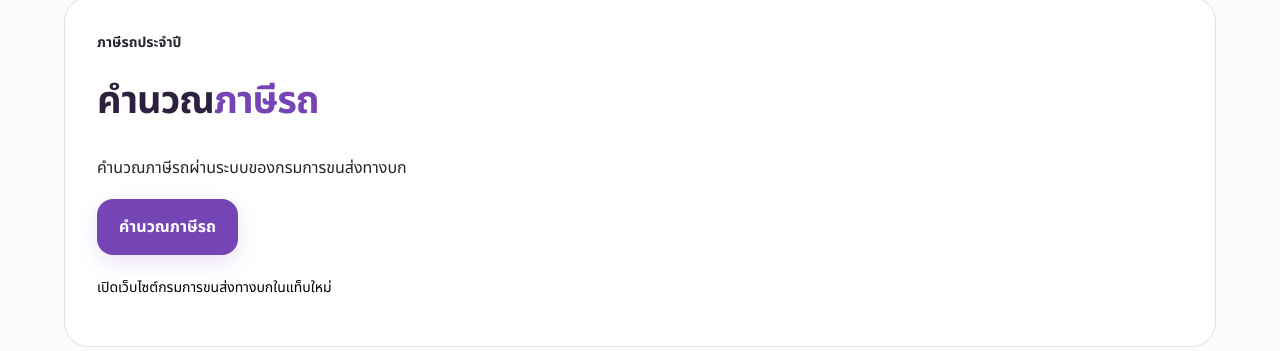
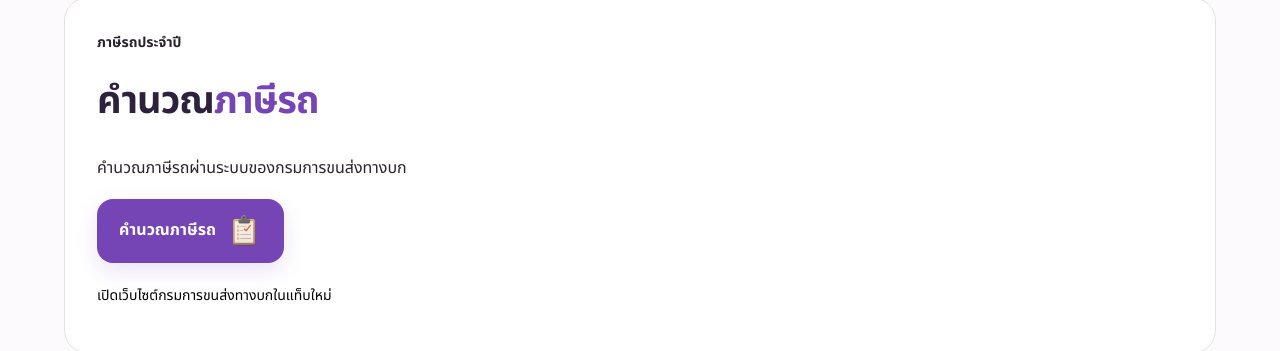
Before and after one commit to kamikparnusant-creator/khunnaphap-website, a plain HTML site: page index.html in a window 1280 px wide. Shown: the part 2000-2351 px from the top of the page. Drawn offline with Linux system fonts and the light colour scheme.

Commit message:
Add supplied checklist icon after centered tax calculator label

```diff
--- a/index.html
+++ b/index.html
@@ -49,7 +49,7 @@
           <p class="section-kicker">ภาษีรถประจำปี</p>
           <h2>คำนวณ<span>ภาษีรถ</span></h2>
           <p>คำนวณภาษีรถผ่านระบบของกรมการขนส่งทางบก</p>
-          <a class="button button-dark" id="tax-calculator-link" style="justify-content:center;text-align:center" href="https://eservice.dlt.go.th/esvapp/esv/ebk/esv02q002/index.jsf" target="_blank" rel="noopener noreferrer">คำนวณภาษีรถ</a>
+          <a class="button button-dark" id="tax-calculator-link" style="justify-content:center;text-align:center;gap:10px" href="https://eservice.dlt.go.th/esvapp/esv/ebk/esv02q002/index.jsf" target="_blank" rel="noopener noreferrer"><span>คำนวณภาษีรถ</span><img src="assets/tax-checklist.png" width="36" height="36" alt="" style="display:block;flex-shrink:0;border-radius:8px" /></a>
           <p class="age-note">เปิดเว็บไซต์กรมการขนส่งทางบกในแท็บใหม่</p>
         </div>
 <a class="vehicle-age-poster" href="assets/vehicle-age-20260919.png" target="_blank" rel="noopener noreferrer" aria-label="เปิดภาพเกณฑ์อายุรถขนาดเต็มในแท็บใหม่"><img src="assets/vehicle-age-20260919.png" width="1536" height="1024" loading="lazy" alt="รถกี่ปีต้องตรวจสภาพก่อนต่อภาษีประจำปี: รถยนต์นั่งส่วนบุคคลไม่เกิน 7 คน รถยนต์นั่งส่วนบุคคลเกิน 7 คน และรถยนต์บรรทุกส่วนบุคคล อายุครบ 7 ปีขึ้นไป รถจักรยานยนต์ส่วนบุคคล อายุครบ 5 ปีขึ้นไป นับอายุรถจากวันจดทะเบียนครั้งแรก" /></a><div class="guide-alert"><span>!</span><p><strong>รถค้างภาษีเกิน 1 ปี</strong> ต้องผ่านการตรวจสภาพก่อนชำระภาษีประจำปี</p></div></section>
```
Also changed, not shown: assets/tax-checklist.png (added).
